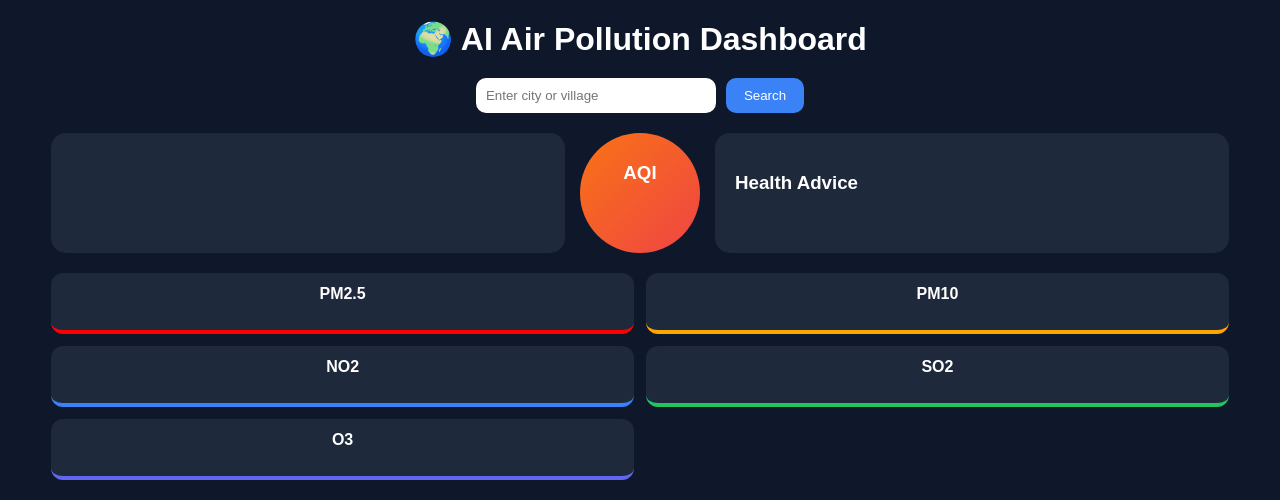
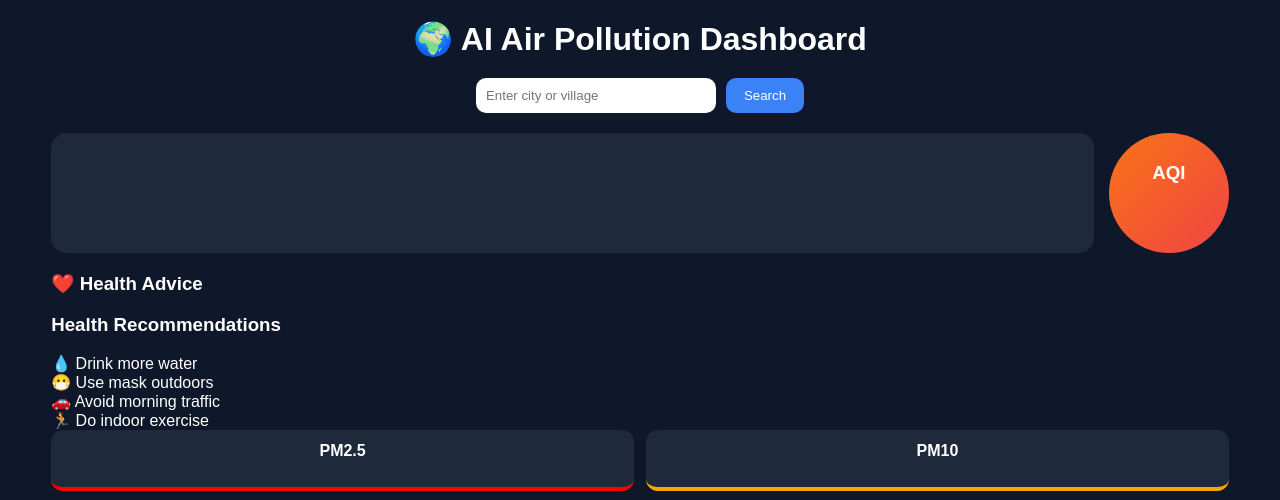
Before and after one commit to beastkiller0498-hue/Air-Pollution-AI, a Flask app: template air_pollution_website/templates/index.html in a window 1280 px wide. Shown: the top 500 px of the page. Run offline with Flask 3, Linux system fonts and the light colour scheme; the template is opened without the code that fills it, so the values that code supplies are empty.

Commit message:
Update index.html

```diff
--- a/air_pollution_website/templates/index.html
+++ b/air_pollution_website/templates/index.html
@@ -42,9 +42,25 @@
 <h1>{{aqi}}</h1>
 </div>
 
-<div class="healthCard">
-<h3>Health Advice</h3>
+</div>
+
+
+<div class="healthSection">
+
+<div class="healthAdviceCard">
+<h3>❤️ Health Advice</h3>
 <p>{{advice}}</p>
+</div>
+
+<div class="healthRecCard">
+
+<h3>Health Recommendations</h3>
+
+<div class="healthItem">💧 Drink more water</div>
+<div class="healthItem">😷 Use mask outdoors</div>
+<div class="healthItem">🚗 Avoid morning traffic</div>
+<div class="healthItem">🏃 Do indoor exercise</div>
+
 </div>
 
 </div>
```
